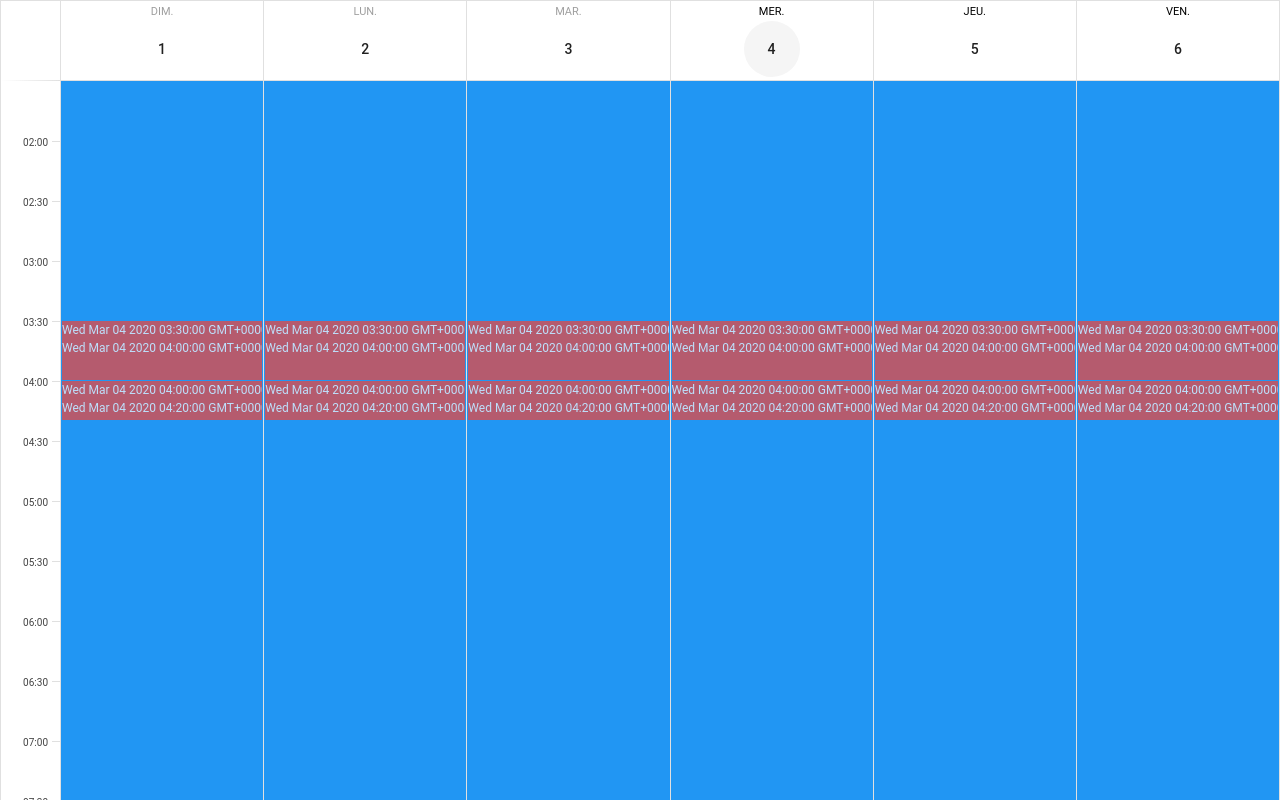
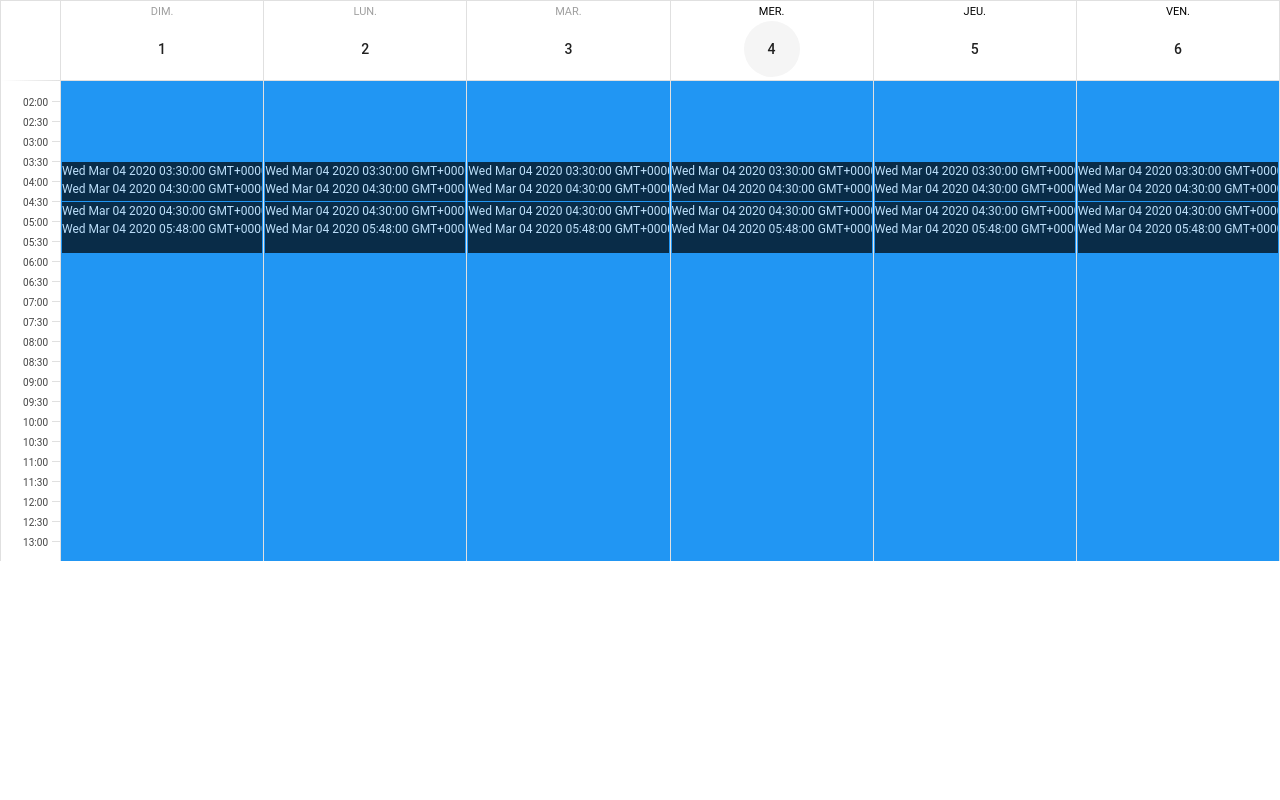
Before and after one commit to stratosphr/calendar, a Vue app: page / in a window 1280 px wide. Shown: the top 800 px of the page. Built offline with nearby package versions, Linux system fonts and the light colour scheme.

Commit message:
Improved events geometry to include margins

```diff
--- a/src/components/SCalendar.vue
+++ b/src/components/SCalendar.vue
@@ -22,7 +22,7 @@
           >
             <div
                 :style="`top: ${eventGeometry(e).y}px; height: ${eventGeometry(e).h}px`"
-                class="red"
+                class="black"
                 style="position: absolute; left: 1px; right: 1px; overflow: hidden"
                 v-for="e in events"
             >
@@ -48,11 +48,10 @@
 
 		data() {
 			return {
-				intervalHeight: 60,
+				intervalHeight: 20,
 				intervalMinutes: 30,
-				intervalWidth: 60,
 				firstInterval: 3,
-				intervalCount: 15,
+				intervalCount: 24,
 				eventsContainers: [
 					{
 						start: '0000-01-01 00:00',
@@ -62,11 +61,11 @@
 				events: [
 					{
 						start: moment('2020-03-04 03:30'),
-						end: moment('2020-03-04 04:00')
+						end: moment('2020-03-04 04:30')
 					},
 					{
-						start: moment('2020-03-04 04:00'),
-						end: moment('2020-03-04 04:20')
+						start: moment('2020-03-04 04:30'),
+						end: moment('2020-03-04 05:48')
 					}
 				]
 			}
@@ -98,7 +97,7 @@
 					y: this.minutesToPixels(moment.duration({
 						hours: event.start.hours(),
 						minutes: event.start.minutes()
-					}).asMinutes() - this.firstInterval * this.intervalMinutes),
+					}).asMinutes() - this.firstInterval * this.intervalMinutes + 1),
 					h: this.minutesToPixels(moment.duration(moment(event.end).diff(event.start)).asMinutes()) - 1
 				}
 			},
```
